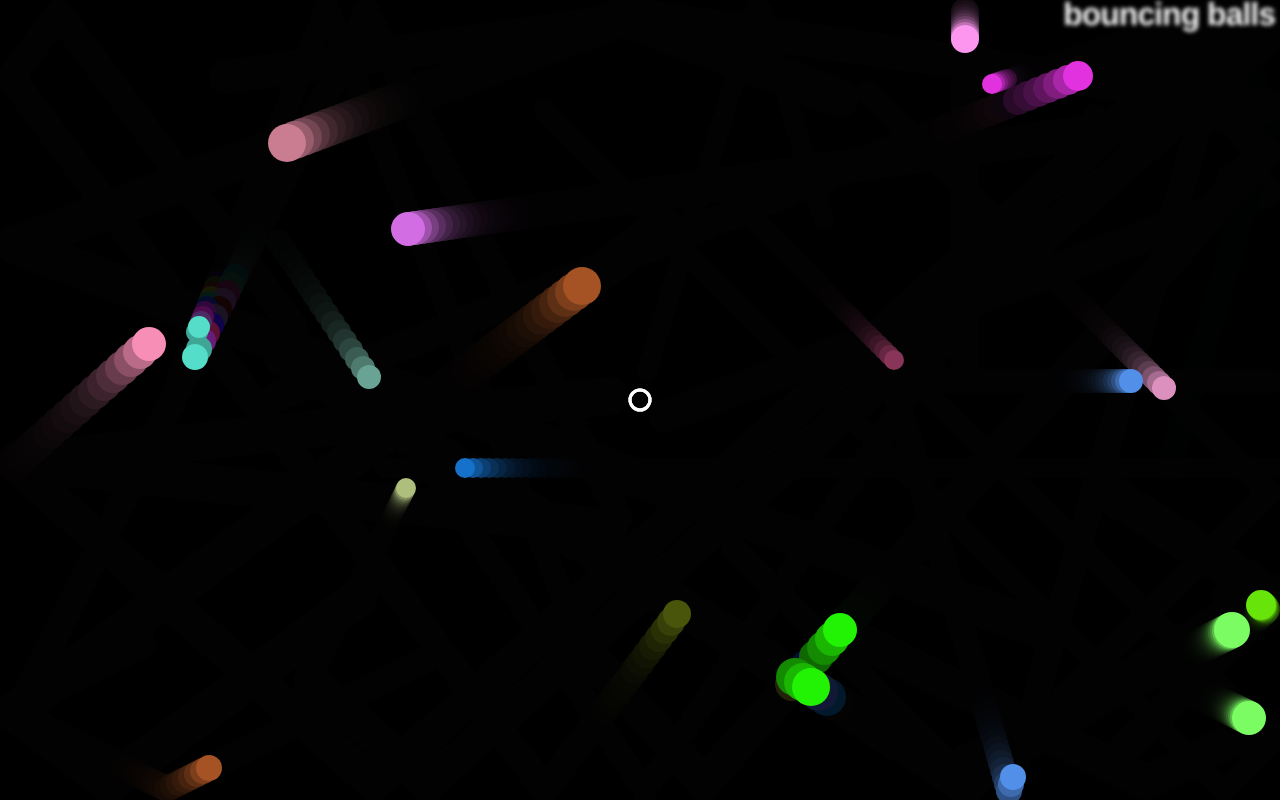
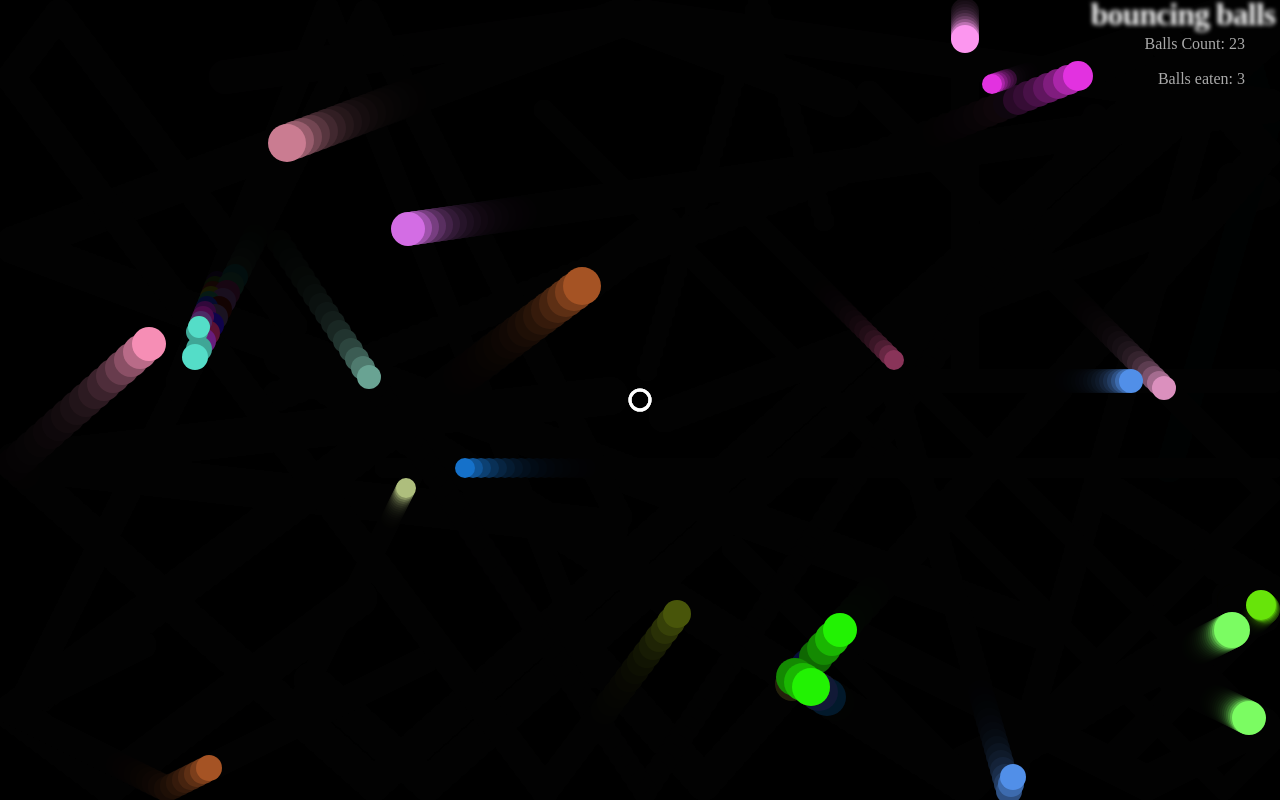
Before and after one commit to kevinlpll/bouncingBalls, a plain HTML site: page index.html in a window 1280 px wide. Drawn offline with Linux system fonts and the light colour scheme.

Commit message:
Added ballCount method in EvilBall class

```diff
--- a/index.html
+++ b/index.html
@@ -8,7 +8,10 @@
 
   <body>
     <h1>bouncing balls</h1>
-    <p></p>
+    <p id="p1"></p>
+    <p id ="p2"></p>
+
+
     <canvas></canvas>
 
     <script src="main.js"></script>
--- a/main.js
+++ b/main.js
@@ -26,6 +26,7 @@ class Shape{
 
 
 class Ball extends Shape{
+  // BUG: Sometimes, a ball can apper outside of screen(WHY?)
   constructor(x,y,velX,velY,exists,color,size){
     super(x,y,velX,velY,exists);
     this.color = color;
@@ -68,7 +69,6 @@ class Ball extends Shape{
       this.x += this.velX;
       this.y += this.velY;
     }
-
   }
 
 class EvilCircle extends Shape{
@@ -80,6 +80,19 @@ class EvilCircle extends Shape{
     this.size = 10;
   }
 
+  ballCount(){
+    var myPara1 = document.getElementById('p1');
+    var myPara2 = document.getElementById('p2');
+
+    var ballCount = 0;
+    for (var i = 0; i < balls.length; i++) {
+      if (balls[i].exists === true) {
+        ballCount += 1;
+      }
+    }
+    myPara1.textContent = 'Balls Count: ' + ballCount ;
+    myPara2.textContent = 'Balls eaten: ' + ((balls.length) - ballCount);
+  }
   draw(){
     ctx.lineWidth = 3;
     ctx.beginPath();
@@ -88,6 +101,8 @@ class EvilCircle extends Shape{
     ctx.stroke();
   }
   checkBounds(){
+
+    // BUG: Evilball can pass through botton border and right border
     if((this.x + this.size)>=width){
       this.x -= 10 - this.size;
     }
@@ -174,6 +189,7 @@ class EvilCircle extends Shape{
 
       }
     }
+    evilCircle1.ballCount();
     evilCircle1.draw();
     evilCircle1.checkBounds();
     evilCircle1.colisionDetect()
--- a/style.css
+++ b/style.css
@@ -1,17 +1,24 @@
 html, body {
   margin: 0;
 }
-p {
+#p1 {
+  color: #aaa;
+  margin: 0;
   position: absolute;
+  right: 35px;
+  top: 35px;
+}
+#p2 {
+  color: #aaa;
   margin: 0;
-  top: 35px;
+  position: absolute;
   right: 35px;
-  color: #aaa
+  top: 70px;
 }
-html {
+/* html {
   font-family: 'Helvetica Neue', Helvetica, Arial, sans-serif;
   height: 100%;
-}
+} */
 
 body {
   height: inherit;
```
